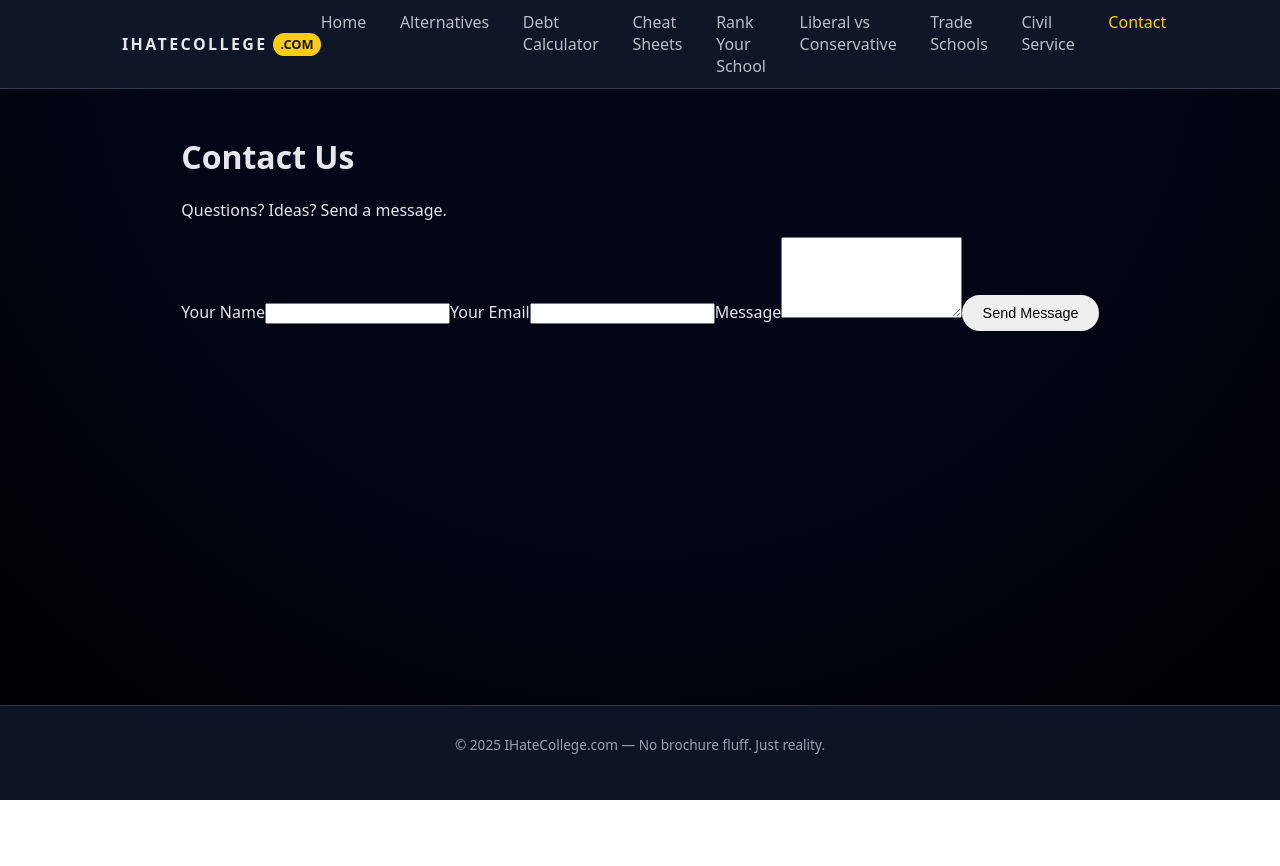
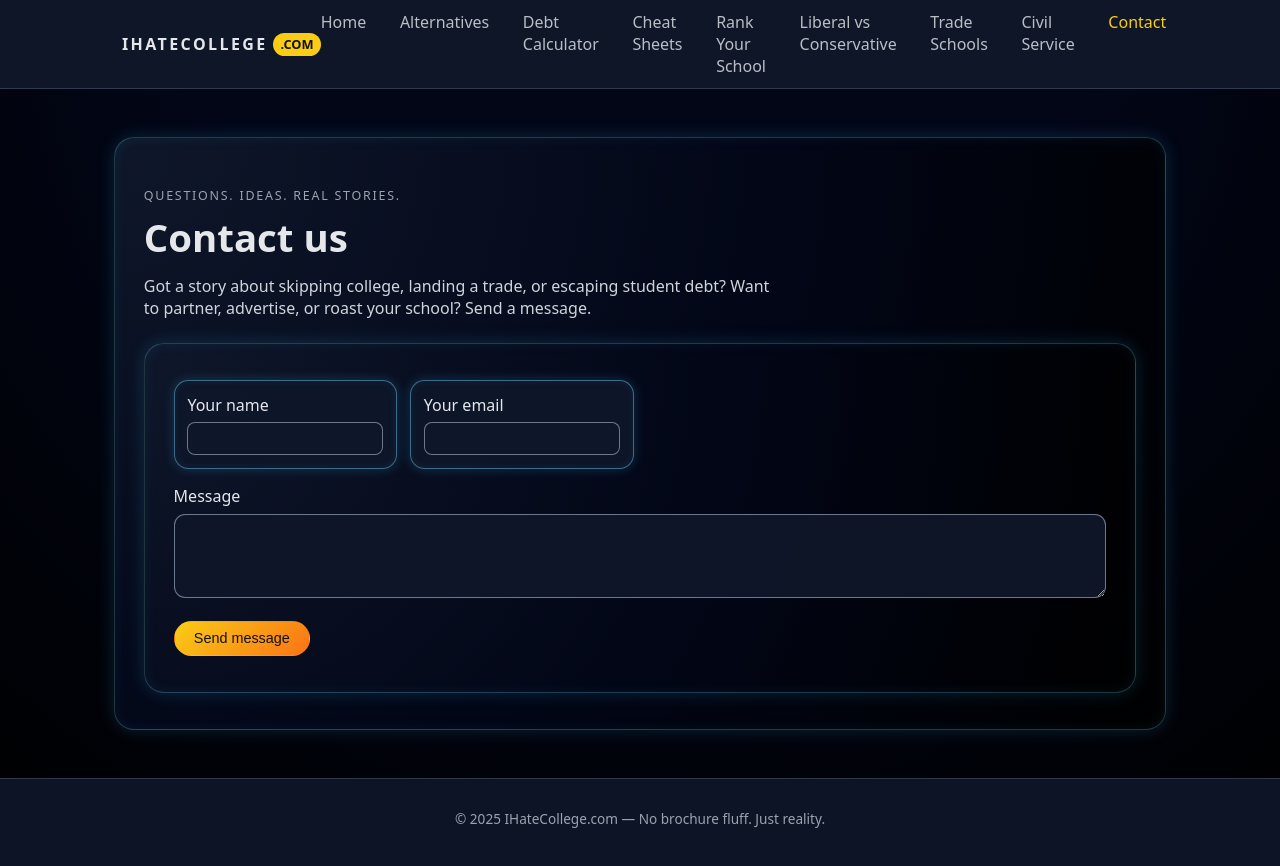
Before and after one commit to placebetsai/Ihatecollege, a Next.js app: page /contact in a window 1280 px wide. Shown: the top 866 px of the page. Before the commit the page ends 800 px from the top, so only its background shows below. Built offline with nearby package versions, Linux system fonts and the light colour scheme.

Commit message:
Update contact.js

```diff
--- a/pages/contact.js
+++ b/pages/contact.js
@@ -1,32 +1,88 @@
+// pages/contact.js
 import Layout from "../components/Layout";
 
-export default function Contact() {
+export default function ContactPage() {
   return (
-    <Layout title="Contact">
-      <h1>Contact Us</h1>
-      <p>Questions? Ideas? Send a message.</p>
+    <Layout title="Contact – IHateCollege.com">
+      <section className="hero">
+        <p className="eyebrow">QUESTIONS. IDEAS. REAL STORIES.</p>
+        <h1 className="hero-title">Contact us</h1>
+        <p className="hero-subtitle">
+          Got a story about skipping college, landing a trade, or escaping
+          student debt? Want to partner, advertise, or roast your school?
+          Send a message.
+        </p>
 
-      <form
-        action="https://formsubmit.co/placebetsai@gmail.com"
-        method="POST"
-        className="card"
-      >
-        <input type="hidden" name="_captcha" value="false" />
-        <input type="hidden" name="_template" value="table" />
+        <form
+          className="hero"
+          style={{ marginTop: "1.5rem" }}
+          action="mailto:israeljoffe@gmail.com"
+          method="POST"
+          encType="text/plain"
+        >
+          <div className="hero-stats" style={{ marginTop: 0 }}>
+            <div className="stat">
+              <label className="stat-label">Your name</label>
+              <input
+                type="text"
+                name="name"
+                required
+                style={{
+                  width: "100%",
+                  marginTop: "0.4rem",
+                  padding: "0.5rem 0.65rem",
+                  borderRadius: "0.5rem",
+                  border: "1px solid rgba(148,163,184,0.7)",
+                  background: "rgba(15,23,42,0.95)",
+                  color: "#e5e7eb",
+                }}
+              />
+            </div>
+            <div className="stat">
+              <label className="stat-label">Your email</label>
+              <input
+                type="email"
+                name="email"
+                required
+                style={{
+                  width: "100%",
+                  marginTop: "0.4rem",
+                  padding: "0.5rem 0.65rem",
+                  borderRadius: "0.5rem",
+                  border: "1px solid rgba(148,163,184,0.7)",
+                  background: "rgba(15,23,42,0.95)",
+                  color: "#e5e7eb",
+                }}
+              />
+            </div>
+          </div>
 
-        <label>Your Name</label>
-        <input className="input" name="name" required />
+          <div style={{ marginTop: "1rem" }}>
+            <label className="stat-label">Message</label>
+            <textarea
+              name="message"
+              rows={4}
+              required
+              style={{
+                width: "100%",
+                marginTop: "0.4rem",
+                padding: "0.7rem 0.8rem",
+                borderRadius: "0.7rem",
+                border: "1px solid rgba(148,163,184,0.7)",
+                background: "rgba(15,23,42,0.95)",
+                color: "#e5e7eb",
+                resize: "vertical",
+              }}
+            />
+          </div>
 
-        <label>Your Email</label>
-        <input className="input" type="email" name="email" required />
-
-        <label>Message</label>
-        <textarea className="input" name="message" rows="5" required />
-
-        <button className="btn" type="submit">
-          Send Message
-        </button>
-      </form>
+          <div style={{ marginTop: "1.1rem" }}>
+            <button type="submit" className="btn btn-primary">
+              Send message
+            </button>
+          </div>
+        </form>
+      </section>
     </Layout>
   );
 }
```
